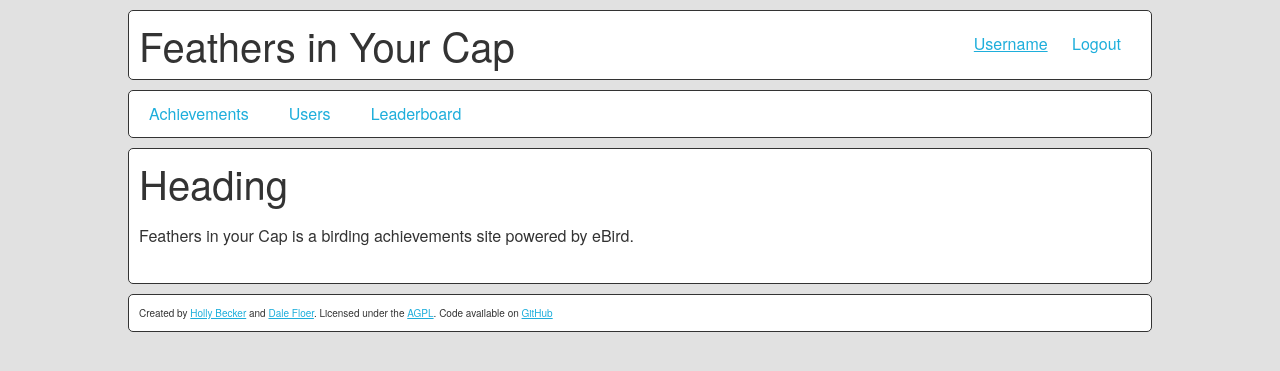
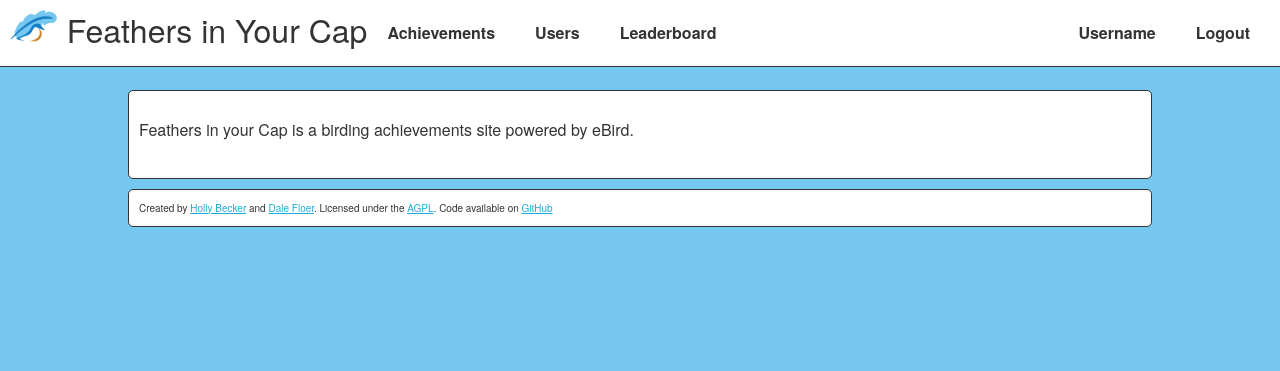
Before and after one commit to Hwesta/feathers-in-your-cap, a Django app: page / in a window 1280 px wide. Shown: the top 371 px of the page. Run offline with Django 3.2, Linux system fonts and the light colour scheme; parts of the project's set-up code (start-up, migrations or seed data) failed here and were passed over.

Commit message:
Layout attempt 2

```diff
--- a/sass/main.scss
+++ b/sass/main.scss
@@ -17,54 +17,42 @@
 
 body {
     box-sizing: border-box;
-    background: $light-grey;
+    background: #75C7F0;
+    padding-top: 8rem;
 }
 
 header {
     box-sizing: border-box;
-    border: 1px solid $dark-grey;
-    width: 80%;
-    margin: 1rem auto;
+    position: fixed;
+    top: 0;
+    right: 0;
+    left: 0;
+    z-index: 1000;
+    border-bottom: 1px solid $dark-grey;
+    min-height: 6rem;
     padding: 1rem;
 
-    display: flex;
-    flex-direction: row;
-    justify-content: space-between;
-
-    border-radius: 5px;
     background: #fff;
     color: $dark-grey;
 
-    h1 {
-        margin: 0;
+    img {
+        height: 2em;
+        float: left;
     }
 
+    h1 {
+        float: left;
+        margin: 0;
+        margin-left: 1rem;
+        font-size: 2em;
+    }
     ul {
-        list-style: none;
-        margin: 0;
-        padding: 1rem;
-
-        vertical-align: bottom;
-
-        li {
-            position: relative;
-            display: inline;
-            padding: 0 1rem;
+        &#nav {
+            float: left;
         }
-    }
-
-}
-
-nav {
-    box-sizing: border-box;
-    border: 1px solid $dark-grey;
-    width: 80%;
-    margin: 1rem auto;
-
-    border-radius: 5px;
-    background: #fff;
-    color: $dark-grey;
-    ul {
+        &#login {
+            float: right;
+        }
         list-style: none;
         display: flex;
         flex-direction: row;
@@ -76,6 +64,8 @@ nav {
             margin: 0 1rem;
             a {
                 text-decoration: none;
+                color: $dark-grey;
+                font-weight: bold;
             }
         }
     }
--- a/static/main.css
+++ b/static/main.css
@@ -465,51 +465,46 @@ td:last-child {
 
 body {
   box-sizing: border-box;
-  background: #e1e1e1; }
+  background: #75C7F0;
+  padding-top: 8rem; }
 
 header {
   box-sizing: border-box;
-  border: 1px solid #333;
-  width: 80%;
-  margin: 1rem auto;
+  position: fixed;
+  top: 0;
+  right: 0;
+  left: 0;
+  z-index: 1000;
+  border-bottom: 1px solid #333;
+  min-height: 6rem;
   padding: 1rem;
-  display: flex;
-  flex-direction: row;
-  justify-content: space-between;
-  border-radius: 5px;
   background: #fff;
   color: #333; }
+  header img {
+    height: 2em;
+    float: left; }
   header h1 {
-    margin: 0; }
+    float: left;
+    margin: 0;
+    margin-left: 1rem;
+    font-size: 2em; }
   header ul {
-    list-style: none;
-    margin: 0;
-    padding: 1rem;
-    vertical-align: bottom; }
-    header ul li {
-      position: relative;
-      display: inline;
-      padding: 0 1rem; }
-
-nav {
-  box-sizing: border-box;
-  border: 1px solid #333;
-  width: 80%;
-  margin: 1rem auto;
-  border-radius: 5px;
-  background: #fff;
-  color: #333; }
-  nav ul {
     list-style: none;
     display: flex;
     flex-direction: row;
     margin: 0;
     padding: 0; }
-    nav ul li {
+    header ul#nav {
+      float: left; }
+    header ul#login {
+      float: right; }
+    header ul li {
       padding: 1rem;
       margin: 0 1rem; }
-      nav ul li a {
-        text-decoration: none; }
+      header ul li a {
+        text-decoration: none;
+        color: #333;
+        font-weight: bold; }
 
 section {
   box-sizing: border-box;
--- a/templates/index.html
+++ b/templates/index.html
@@ -11,8 +11,17 @@
     <link rel="stylesheet" href="{% static 'main.css' %}" />
   </head>
   <body>
-    <header id="header">
+    <header>
+      <img src="{% static 'logo.png' %}">
       <h1>Feathers in Your Cap</h1>
+
+      <nav>
+        <ul id='nav'>
+          <li><a href="#">Achievements</a></li>
+          <li><a href="#">Users</a></li>
+          <li><a href="#">Leaderboard</a></li>
+        </ul>
+      </nav>
 
       <ul id='login'>
         <li><a href='#'>Username</a></li>
@@ -21,23 +30,12 @@
 
     </header>
 
-    <nav>
-      <ul id='nav'>
-        <li><a href="#">Achievements</a></li>
-        <li><a href="#">Users</a></li>
-        <li><a href="#">Leaderboard</a></li>
-      </ul>
-
-    </nav>
-
     <main>
-      <h1>Heading</h1>
-
       <p>Feathers in your Cap is a birding achievements site powered by eBird.</p>
     </main>
 
 
-    <footer id="footer">
+    <footer>
       <p>Created by <a href='http://hollybecker.net'>Holly Becker</a> and <a href='http://dalefloer.com'>Dale Floer</a>.  Licensed under the <a href='https://www.gnu.org/licenses/agpl-3.0.html'>AGPL</a>. Code available on <a href='https://github.com/Hwesta/feathers-in-your-cap/'>GitHub</a></p>
     </footer>
 
```
Also changed, not shown: static/logo.png (added).
